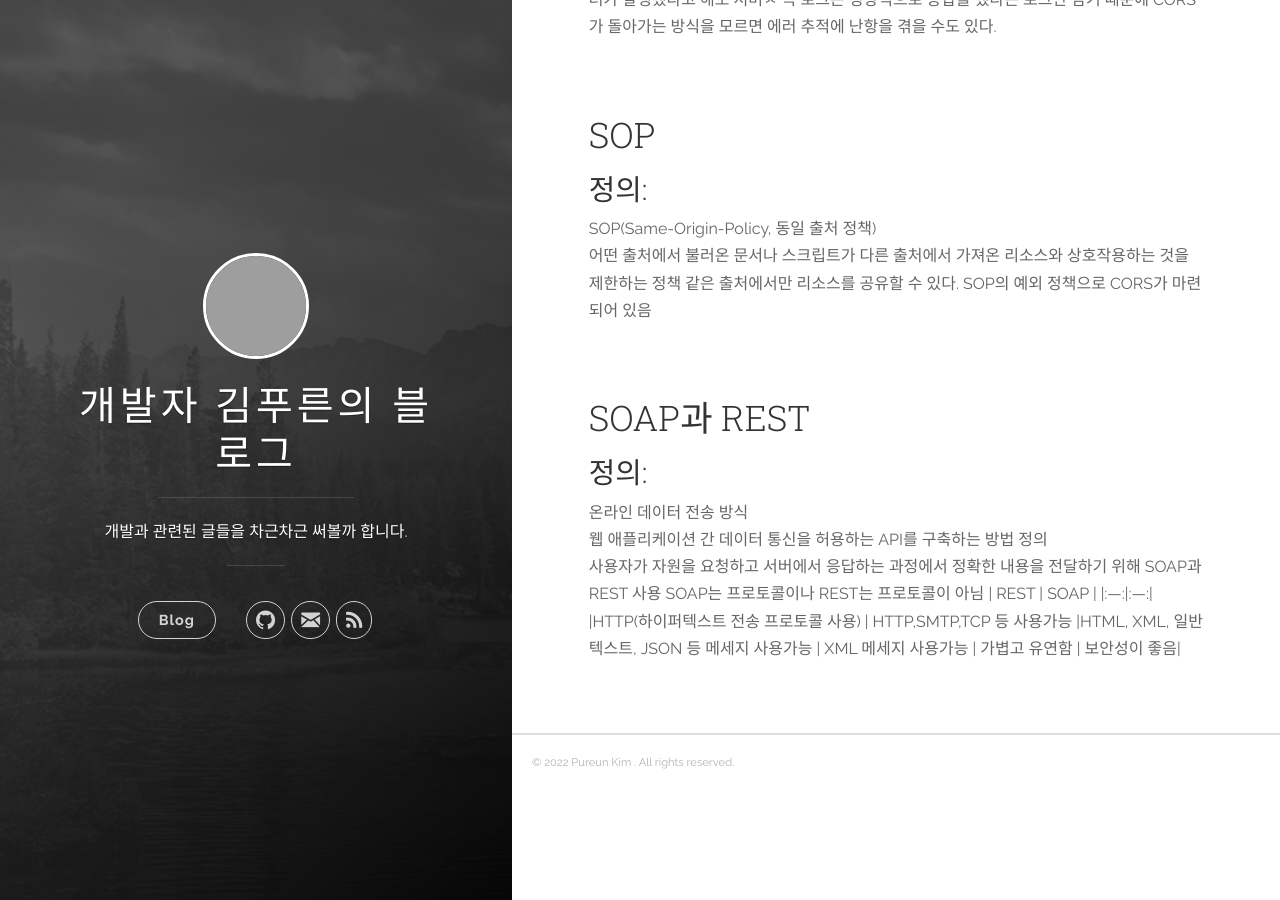
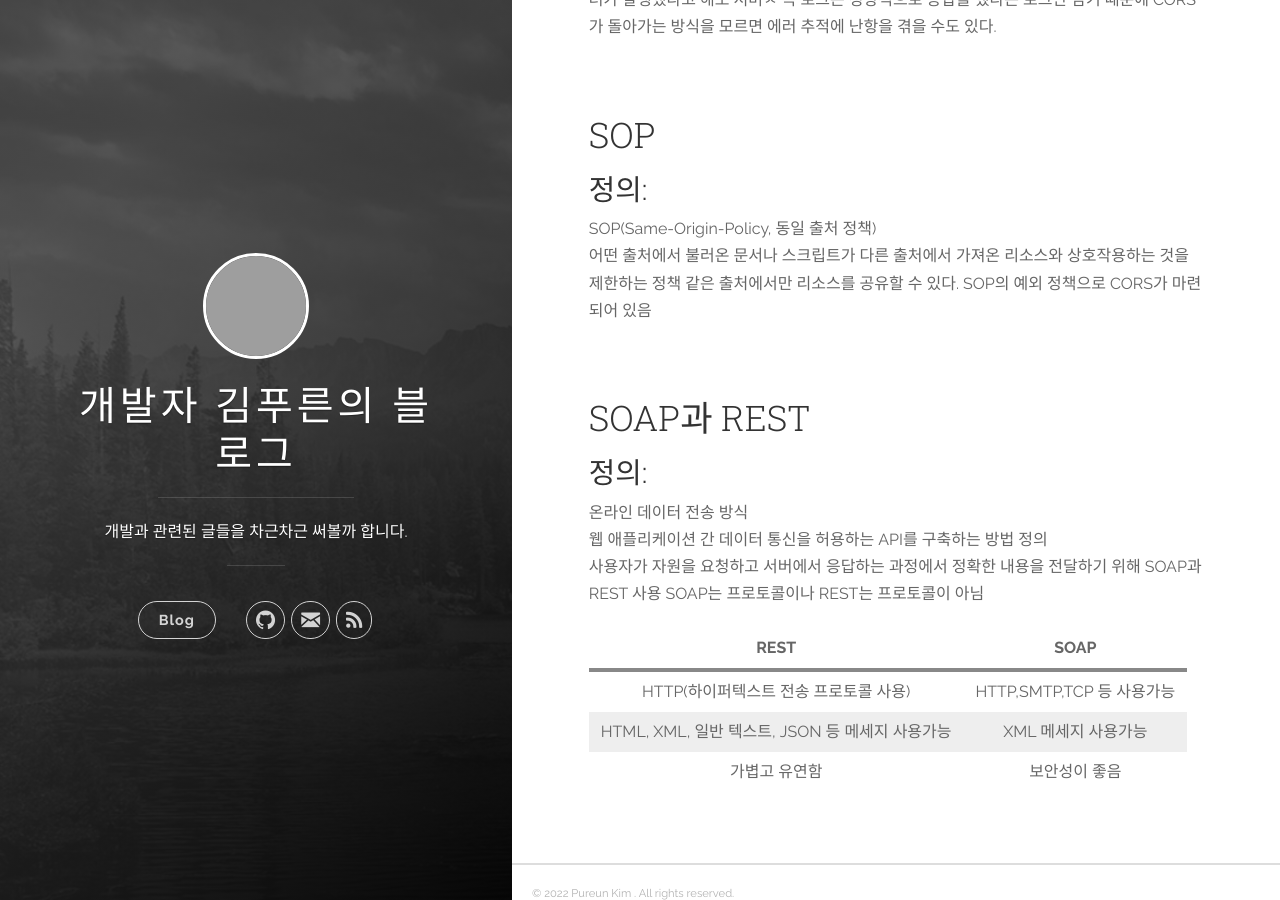
Before and after one commit to PR-Kim/pr-kim.github.io, a Jekyll site: the page built from _posts/2022-08-02-IT-Knowledge-part1.markdown, in a window 1280 px wide and 900 px high, scrolled down 3120 px, cut to the strip 0-900 px from the top of the window. Built offline with Jekyll 4.4.1, drawn with Linux system fonts in a browser that asks for light colours; grey boxes are pictures that could not be loaded.

```diff
--- a/_posts/2022-08-02-IT-Knowledge-part1.markdown
+++ b/_posts/2022-08-02-IT-Knowledge-part1.markdown
@@ -105,8 +105,9 @@ SOP의 예외 정책으로 CORS가 마련되어 있음
 웹 애플리케이션 간 데이터 통신을 허용하는 API를 구축하는 방법 정의
 사용자가 자원을 요청하고 서버에서 응답하는 과정에서 정확한 내용을 전달하기 위해 SOAP과 REST 사용
 SOAP는 프로토콜이나 REST는 프로토콜이 아님
-| REST | SOAP |
+
+| **REST** | **SOAP** |
 |:---:|:---:|
-|HTTP(하이퍼텍스트 전송 프로토콜 사용) | HTTP,SMTP,TCP 등 사용가능
-|HTML, XML, 일반 텍스트, JSON 등 메세지 사용가능 | XML 메세지 사용가능
-| 가볍고 유연함 | 보안성이 좋음|
+|HTTP(하이퍼텍스트 전송 프로토콜 사용) | HTTP,SMTP,TCP 등 사용가능 |
+|HTML, XML, 일반 텍스트, JSON 등 메세지 사용가능 | XML 메세지 사용가능 |
+| 가볍고 유연함 | 보안성이 좋음 |
```
